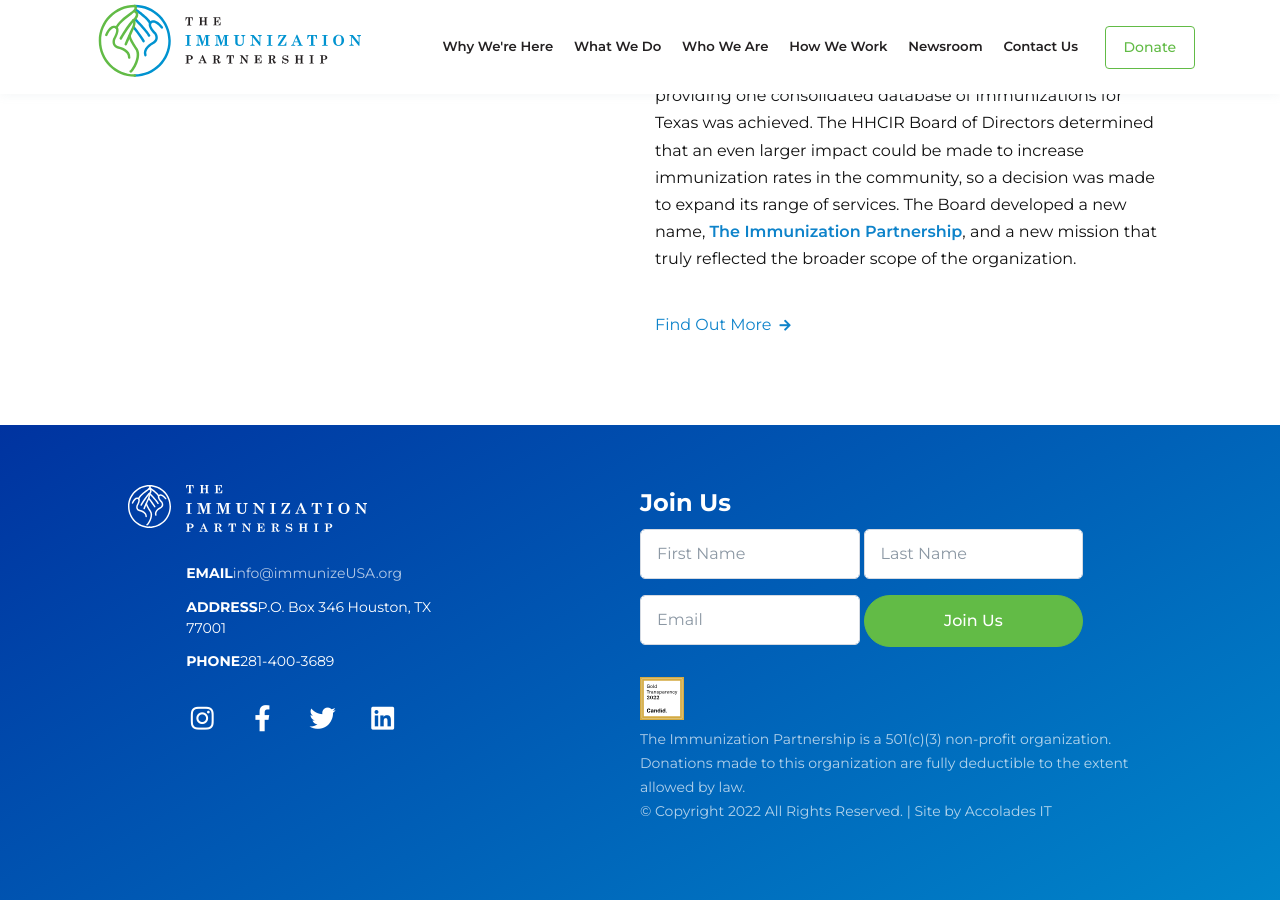
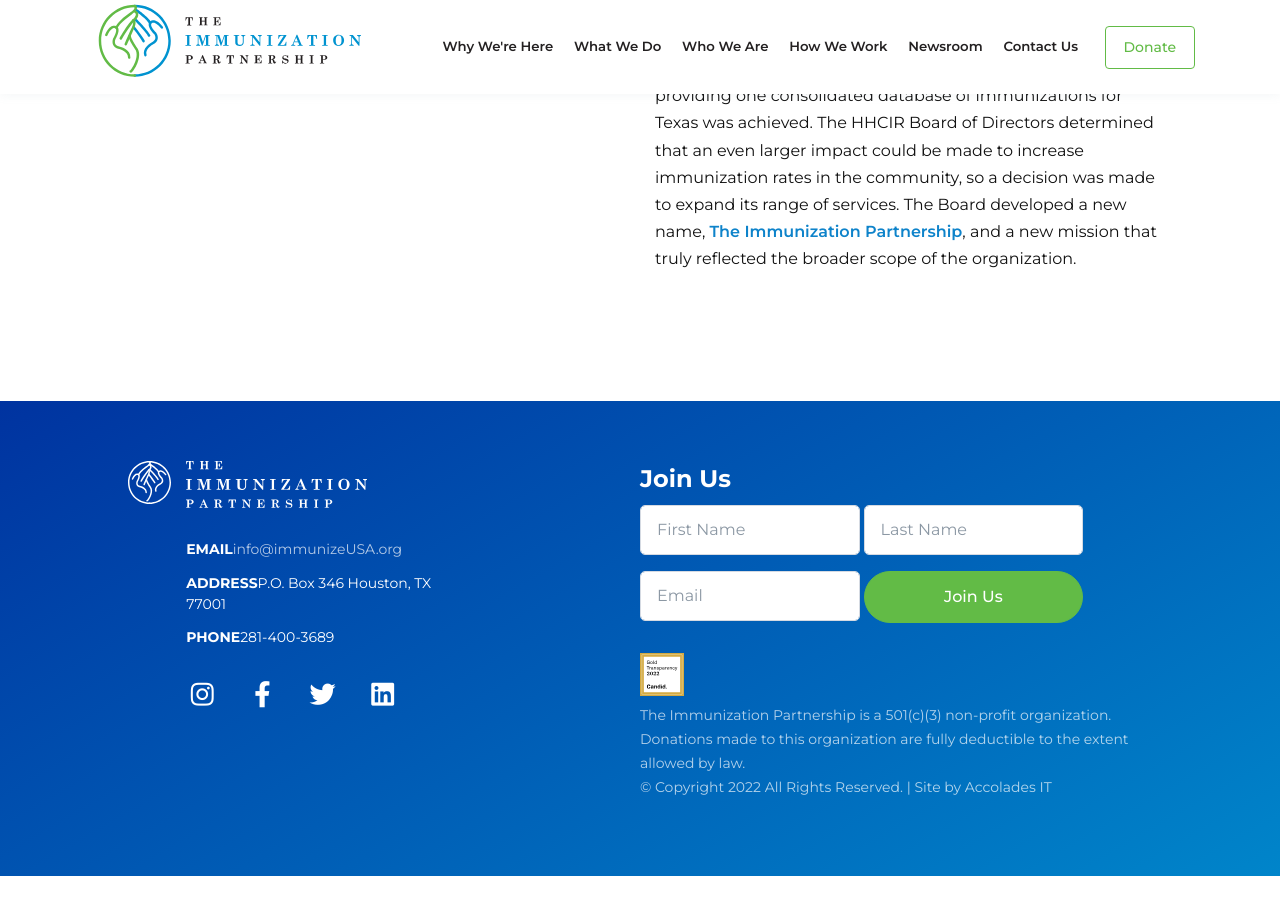
Before and after one commit to aitshuber/immunizecc, a Jekyll site: the page built from who.html, in a window 1280 px wide and 900 px high, scrolled down 1854 px. Built offline with Jekyll 4.4.1, drawn with Linux system fonts in a browser that asks for light colours; some web fonts are replaced; a script that is not in the unit is left out; comment, search, counter and statistics services are not loaded; after the commit the page ends 2730 px from its top, so only the background shows below that.

Commit message:
Updated 'who.html' via CloudCannon

```diff
--- a/who.html
+++ b/who.html
@@ -170,9 +170,7 @@
 				</p>
 
 			  <div class="border-0 py-4">
-					  <a href="{{ page.main-topic.url | absolute_url }}" class="text-primary editable">Find Out More
-						  <small class="fas fa-arrow-right ml-1"></small>
-					  </a>
+					  <a href="{{ page.main-topic.url | absolute_url }}" class="text-primary editable"></a>
 				  </div>
 			</article>
 		 </div>
```
